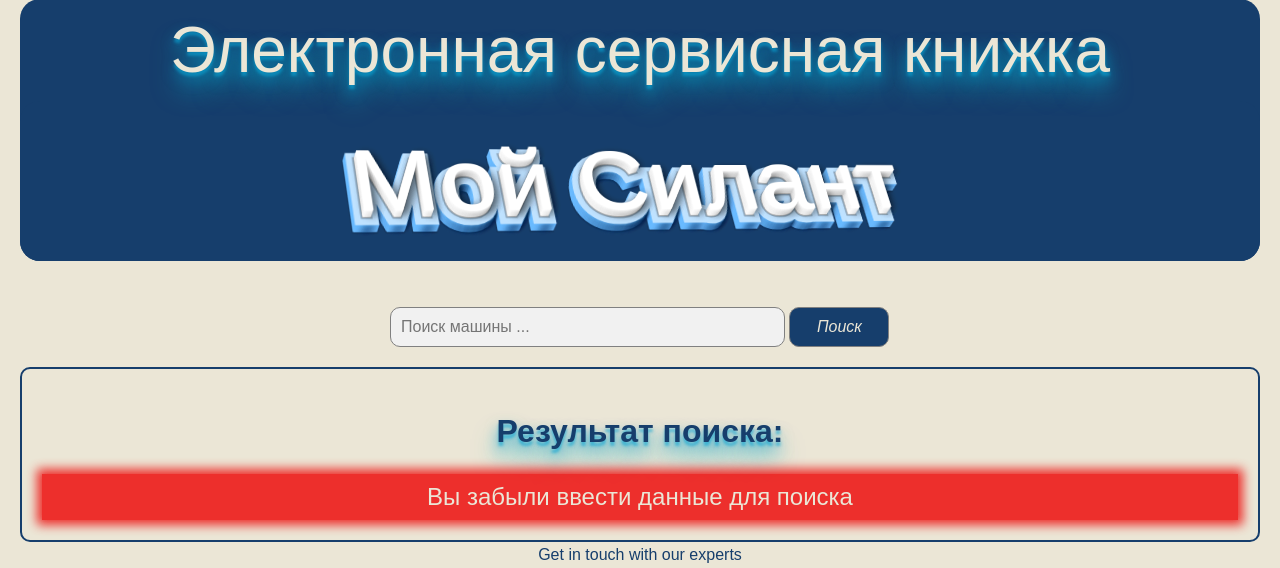
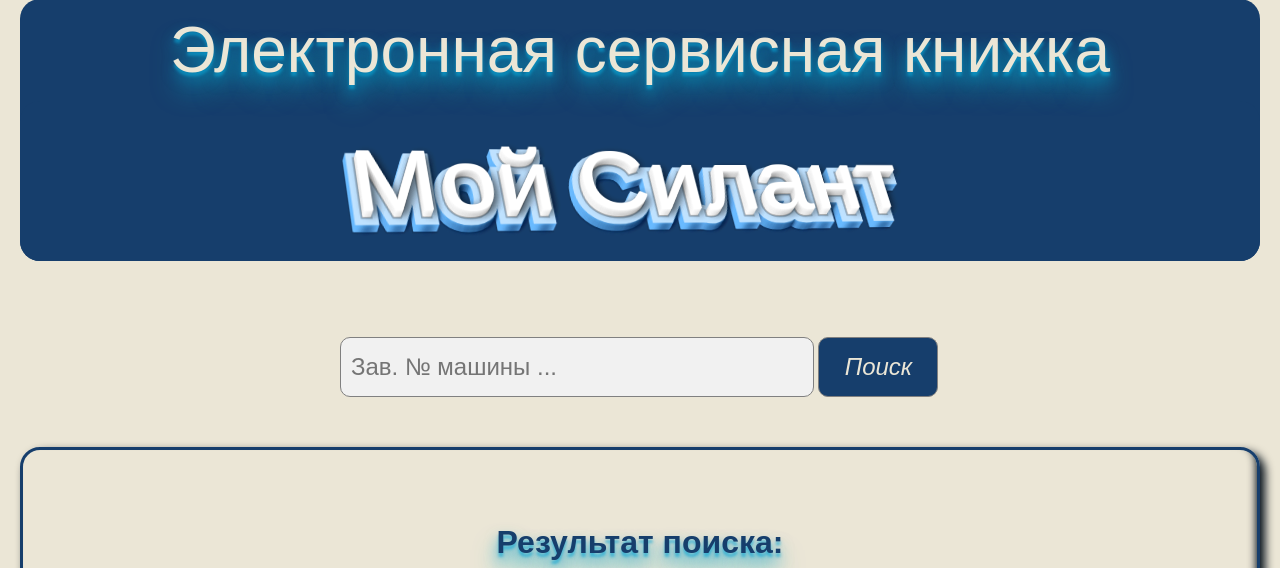
Before and after one commit to Gaidysheff/SILANT, a Django app: page / in a window 1280 px wide. Shown: the part 117-685 px from the top of the page. Run offline with Django 4.2, Linux system fonts and the light colour scheme; data comes from the database, SQL or seed files in the repository; both versions use the stored data as it was after the commit; some web fonts are replaced.

Commit message:
MainPage Draft 1.0 is ready

```diff
--- a/silant/crm_app/static/crm_app/css/styles.css
+++ b/silant/crm_app/static/crm_app/css/styles.css
@@ -188,6 +188,9 @@ h1 {
   align-items: center;
 }
 .bottom__content {
+  font-size: 2rem;
+  color: #ee0202;
+  margin-bottom: 50px;
 }
 .bottom__map {
   margin-bottom: -200px;
@@ -217,10 +220,15 @@ iframe {
 
 /*! =============== SEARCH RESULT on the Main Page ================= */
 
+.search-wrapper {
+  margin-bottom: 100px;
+}
+
 .search-inner {
-  border: 2px solid #163e6c;
-  border-radius: 10px;
-  padding: 20px;
+  border: 3px solid #163e6c;
+  border-radius: 20px;
+  padding: 50px;
+  box-shadow: 5px 5px 10px #020d18, inset -5px -5px 8px -4px #020d18;
 }
 
 .search-title {
@@ -230,10 +238,20 @@ iframe {
   text-shadow: 0px 4px 3px rgba(9, 164, 211, 0.623),
     0px 8px 13px rgba(6, 151, 199, 0.59),
     0px 18px 23px rgba(10, 187, 211, 0.671);
-  margin: 30px 0;
+  margin: 30px 0 60px 0;
 }
 
-.search_result {
+.search__result-positive {
+  background-color: #1d7f0b;
+  color: #ebe6d6;
+  text-align: center;
+  font-size: 1.5rem;
+  opacity: 0.8;
+  padding: 10px;
+  box-shadow: 0 0 10px 5px #1d7f0b;
+}
+
+.search__result-negative {
   background-color: #ee0202;
   color: #ebe6d6;
   text-align: center;
@@ -307,31 +394,34 @@ iframe {
 /* =================== Search Form ======================== */
 
 .machine__search-form {
-  margin: 20px auto;
-  max-width: 500px;
+  margin: 50px auto;
+  max-width: 600px;
 }
 .machine__search-input {
   width: 79%;
-  height: 40px;
+  height: 60px;
   padding: 10px;
   color: #d20a11;
   background: #f1f1f1;
   border-radius: 10px;
-  font-size: 1rem;
+  font-size: 1.5rem;
   border: 1px solid grey;
 }
-.machine__search-input:hover {
+.machine__search-input:hover,
+.machine__search-input:focus {
   border: 1px solid #d20a11;
+  box-shadow: 3px 3px 5px #3f0d0d, inset -3px -3px 4px -2px #501111,
+    -3px -3px 5px #d53131, inset 3px 3px 4px -2px #d53131;
 }
 
 .machine__search-btn {
   width: 20%;
-  height: 40px;
+  height: 60px;
   padding: 10px;
   color: #ebe6d6;
   background: #163e6c;
   border-radius: 10px;
-  font-size: 1rem;
+  font-size: 1.5rem;
   border: 1px solid grey;
   cursor: pointer;
   transition: 0.5s;
--- a/silant/crm_app/templates/crm_app/index.html
+++ b/silant/crm_app/templates/crm_app/index.html
@@ -1,5 +1,4 @@
 {% extends 'crm_app/base.html' %} {% block content %}
-<!-- <h1>{{ title }}</h1> -->
 
 <div class="container">
   <br />
@@ -40,21 +39,23 @@
     <input
       class="machine__search-input"
       type="search"
-      placeholder="Поиск машины ..."
+      placeholder="Зав. № машины ..."
       name="searched"
     />
     <button class="machine__search-btn" type="submit"><i>Поиск</i></button>
   </form>
 </div>
 
-<!-- ===================== -->
-<div class="container">
-  <div class="search-inner">
-    <div class="search-title">Результат поиска:</div>
-    {% include 'crm_app/search_machine.html' %}
+<!-- ========== Search Result inbuilt ========== -->
+<div class="search-wrapper">
+  <div class="container">
+    <div class="search-inner">
+      <div class="search-title">Результат поиска:</div>
+      {% include 'crm_app/search_machine.html' %}
+    </div>
   </div>
 </div>
-<!-- ===================== -->
+<!-- =========================================== -->
 
 <section class="bottom">
   <div class="container">
--- a/silant/crm_app/templates/crm_app/search_machine.html
+++ b/silant/crm_app/templates/crm_app/search_machine.html
@@ -1,45 +1,105 @@
 {% block content %} {% if searched %}
 <div class="search">
-  <div class="search_result">Найдено: {{ searched }}</div>
+  <div class="search__result-positive">Найдено: {{ searched }}</div>
+  {% for m in machine %}
+  <div class="search__link-to-machine">
+  <a class="search__button" href="{{ m.get_absolute_url }}">{{ m }} | Посмотреть всю сопутствующую информацию</a>
+  </div>
+  <div class="search__set">
+    <div class="search__set-title">МАШИНА</div>
+    <div class="search__grid">
+      <div class="search__col col-left">Модель техники</div>
+      <div class="search__col col-right">{{ m.modelMachine }}</div>
+    </div>
+    <div class="search__grid">
+      <div class="search__col col-left">Зав. № машины</div>
+      <div class="search__col col-right">{{ m.serialNumber }}</div>
+    </div>
+  </div>
+  <div class="search__set">
+    <div class="search__set-title">ДВИГАТЕЛЬ</div>
+    <div class="search__grid">
+      <div class="search__col col-left">Модель двигателя</div>
+      <div class="search__col col-right">{{ m.modelEngine }}</div>
+    </div>
+    <div class="search__grid">
+      <div class="search__col col-left">Зав. № двигателя</div>
+      <div class="search__col col-right">{{ m.serialNumberEngine }}</div>
+    </div>
+  </div>
 
-  <br />
-  {% for m in machine %}
-  <a href="{{ m.get_absolute_url }}">{{ m }}</a>
-  <br />
-  1-{{ m.modelMachine }}
-  <br />
-  2-{{ m.serialNumber }}
-  <br />
-  3-{{ m.modelEngine }}
-  <br />
-  4-{{ m.serialNumberEngine }}
-  <br />
-  5-{{ m.modelTransmission }}
-  <br />
-  5-{{ m.serialTransmission }}
-  <br />
-  5-{{ m.modelDriveAxle }}
-  <br />
-  5-{{ m.serialDriveAxle }}
-  <br />
-  5-{{ m.modelSteeringAxle }}
-  <br />
-  5-{{ m.serialSteeringAxle }}
-  <br />
-  5-{{ m.deliveryContract }}
-  <br />
-  5-{{ m.shipmentDate }}
-  <br />
-  5-{{ m.consignee }}
-  <br />
-  5-{{ m.deliveryAddress }}
-  <br />
-  5-{{ m.additionalOptions }}
-  <br />
-  5-{{ m.client }}
-  <br />
-  {{ m.serviceCompany }}
-  <br />{% endfor %} {% else %}
-  <div class="search_result">Вы забыли ввести данные для поиска</div>
+  <div class="search__set">
+    <div class="search__set-title">ТРАНСМИССИЯ</div>
+    <div class="search__grid">
+      <div class="search__col col-left">Модель трансмиссии</div>
+      <div class="search__col col-right">{{ m.modelTransmission }}</div>
+    </div>
+    <div class="search__grid">
+      <div class="search__col col-left">Зав. № ведущего моста</div>
+      <div class="search__col col-right">{{ m.serialTransmission }}</div>
+    </div>
+  </div>
+  <div class="search__set">
+    <div class="search__set-title">ВУДУЩИЙ МОСТ</div>
+    <div class="search__grid">
+      <div class="search__col col-left">Модель ведущего моста</div>
+      <div class="search__col col-right">{{ m.modelDriveAxle }}</div>
+    </div>
+    <div class="search__grid">
+      <div class="search__col col-left">Зав. № ведущего моста</div>
+      <div class="search__col col-right">{{ m.serialDriveAxle }}</div>
+    </div>
+  </div>
+  <div class="search__set">
+    <div class="search__set-title">УПРАВЛЯЕМЫЙ МОСТ</div>
+    <div class="search__grid">
+      <div class="search__col col-left">Модель управляемого моста</div>
+      <div class="search__col col-right">{{ m.modelSteeringAxle }}</div>
+    </div>
+    <div class="search__grid">
+      <div class="search__col col-left">Зав. № управляемого моста</div>
+      <div class="search__col col-right">{{ m.serialSteeringAxle }}</div>
+    </div>
+  </div>
+  <div class="search__set">
+    <div class="search__set-title">ДОГОВОР И ОТГРУЗКА</div>
+    <div class="search__grid">
+      <div class="search__col col-left">Договор поставки №, дата</div>
+      <div class="search__col col-right">{{ m.deliveryContract }}</div>
+    </div>
+    <div class="search__grid">
+      <div class="search__col col-left">Дата отгрузки с завода</div>
+      <div class="search__col col-right">{{ m.shipmentDate }}</div>
+    </div>
+  </div>
+  <div class="search__set">
+    <div class="search__set-title">ГРУЗОПОЛУЧАТЕЛЬ</div>
+    <div class="search__grid">
+      <div class="search__col col-left">Грузополучатель <br> (конечный потребитель)</div>
+      <div class="search__col col-right">{{ m.consignee }}</div>
+    </div>
+    <div class="search__grid">
+      <div class="search__col col-left">Адрес поставки <br> (эксплуатации)</div>
+      <div class="search__col col-right">{{ m.deliveryAddress }}</div>
+    </div>
+  </div>
+  <div class="search__set">
+    <div class="search__set-title">ДОПОЛНИТЕЛЬНО</div>
+    <div class="search__grid">
+      <div class="search__col col-left">Комплектация <br> (дополнительные опции)</div>
+      <div class="search__col col-right">{{ m.additionalOptions }}</div>
+    </div>
+    <div class="search__grid">
+      <div class="search__col col-left">Клиент</div>
+      <div class="search__col col-right">{{ m.client }}</div>
+    </div>
+    <div class="search__grid">
+      <div class="search__col col-left">Сервисная компания</div>
+      <div class="search__col col-right">{{ m.serviceCompany }}</div>
+    </div>
+  </div>
+</div>
+{% endfor %} {% else %}
+  <div class="search__result-negative">Вы забыли ввести данные для поиска</div>
 </div>
 {% endif %} {% endblock content %}
```
Also changed, not shown: other parts of silant/crm_app/static/crm_app/css/styles.css (+69 -0 lines), silant/db.sqlite3.
